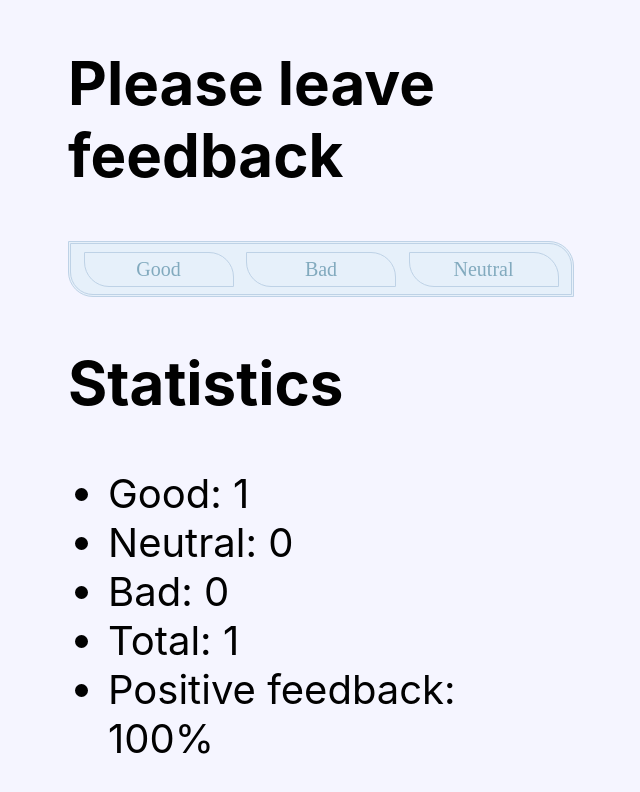
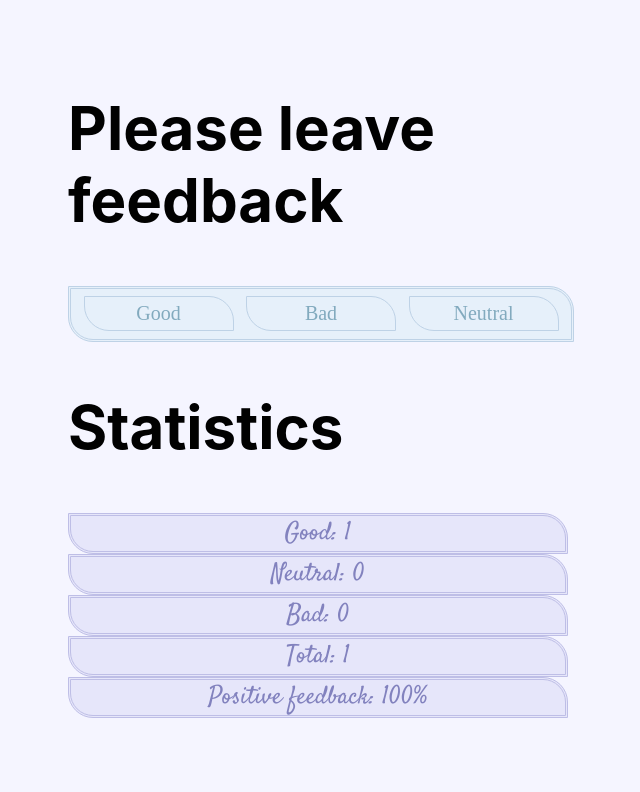
Before and after one commit to OlehKozubJS/goit-react-hw-02-feedback, a React (Create React App) app: page / in a window 1280 px wide. Both pictures are taken after a click on the button "Good". Shown: the top 792 px of the page, without its empty margins (322-962 px from the left). Built offline with nearby package versions, Linux system fonts and the light colour scheme; a web font is replaced by a local one.

Commit message:
add Statistics styles

```diff
--- a/src/components/Feedback/FeedbackCSS/ContactList.module.css
+++ b/src/components/Feedback/FeedbackCSS/Statistics.module.css
@@ -1,4 +1,4 @@
-.Statistics {
+.statistics {
     width: 100%;
 
     list-style: none;
@@ -11,7 +11,7 @@
     align-items: center;
 }
 
-.StatisticsItem {
+.statisticsItem {
     box-sizing: border-box;
     width: 100%;
     border-radius: 0 25px 0 25px;
@@ -22,7 +22,7 @@
     font-size: 25px;
 
     display: flex;
-    justify-content: space-between;
+    justify-content: center;
     align-items: center;
     color: rgb(130, 130, 190);
 }
--- a/src/components/Feedback/Statistics.jsx
+++ b/src/components/Feedback/Statistics.jsx
@@ -1,17 +1,18 @@
 import { Component } from "react";
 import propTypes from "prop-types";
+import StatisticsStyles from "./FeedbackCSS/Statistics.module.css";
 
 export class Statistics extends Component {
     render() {
         const { good, neutral, bad, total, positivePercentage } = this.props;
 
         return (
-            <ul>
-                <li>Good: {good}</li>
-                <li>Neutral: {neutral}</li>
-                <li>Bad: {bad}</li>
-                <li>Total: {total}</li>
-                <li>Positive feedback: {positivePercentage}%</li>
+            <ul className={StatisticsStyles.statistics}>
+                <li className={StatisticsStyles.statisticsItem}>Good: {good}</li>
+                <li className={StatisticsStyles.statisticsItem}>Neutral: {neutral}</li>
+                <li className={StatisticsStyles.statisticsItem}>Bad: {bad}</li>
+                <li className={StatisticsStyles.statisticsItem}>Total: {total}</li>
+                <li className={StatisticsStyles.statisticsItem}>Positive feedback: {positivePercentage}%</li>
             </ul>
         );
     }
```
